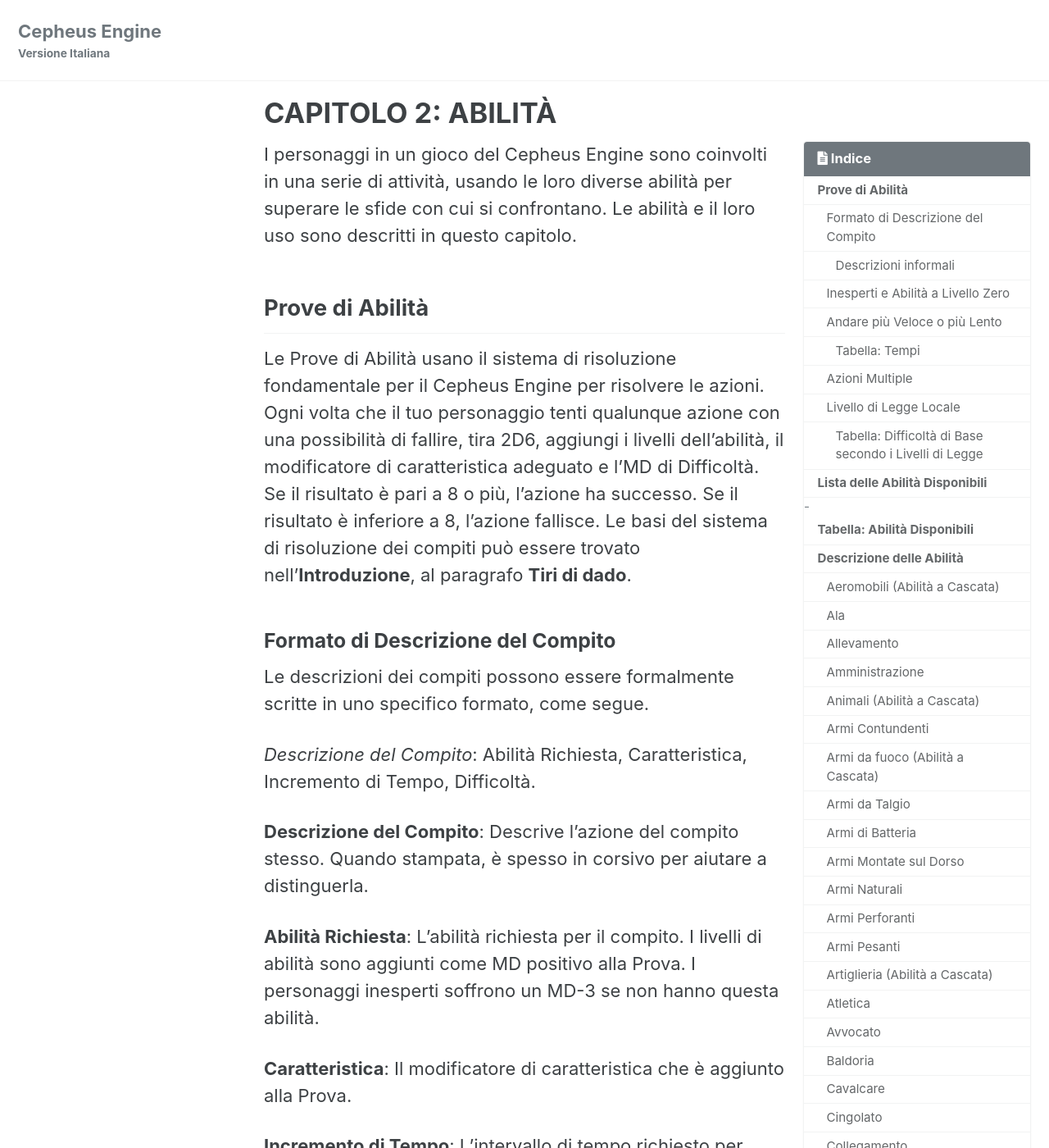
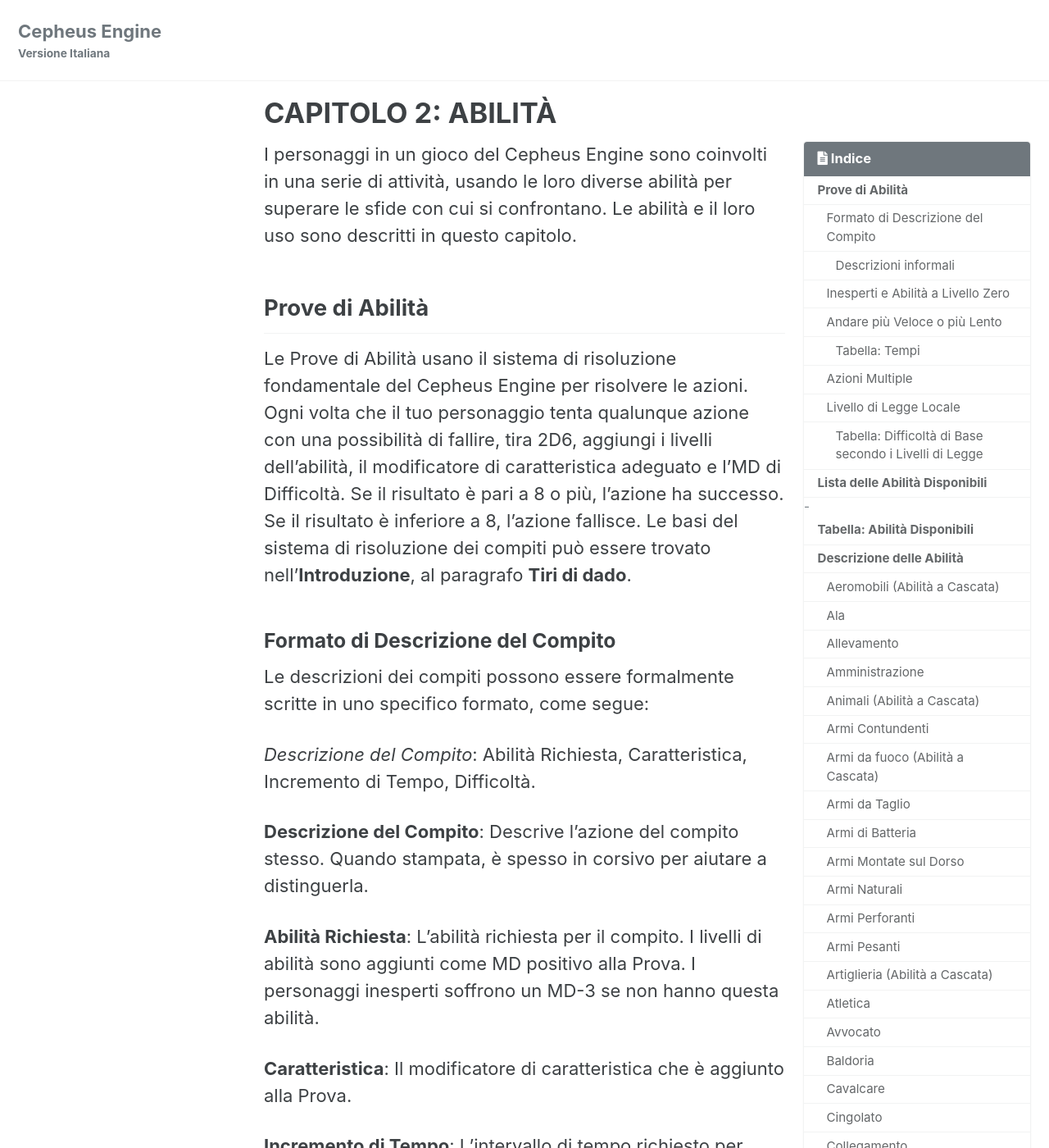
Before and after one commit to Italian-Translation-Alliance/cepheus-engine-ita.github.io, a Jekyll site: the page built from _srd/libro_primo/ch2_abilita.md, in a window 1280 px wide and 1400 px high. Shown: the whole window at 82% size. Built offline with Jekyll 4.4.1, drawn with Linux system fonts in a browser that asks for light colours; cached includes are drawn as plain includes; some of the changed text lies outside the part shown.

Commit message:
Update ch2_abilita.md

```diff
--- a/_srd/libro_primo/ch2_abilita.md
+++ b/_srd/libro_primo/ch2_abilita.md
@@ -7,18 +7,17 @@
 toc_label: Indice
 title: 'CAPITOLO 2: ABILITÀ'
 published: true
-
 ---
 
 I personaggi in un gioco del Cepheus Engine sono coinvolti in una serie di attività, usando le loro diverse abilità per superare le sfide con cui si confrontano. Le abilità e il loro uso sono descritti in questo capitolo.
 
 ## Prove di Abilità
 
-Le Prove di Abilità usano il sistema di risoluzione fondamentale per il Cepheus Engine per risolvere le azioni. Ogni volta che il tuo personaggio tenti qualunque azione con una possibilità di fallire, tira 2D6, aggiungi i livelli dell'abilità, il modificatore di caratteristica adeguato e l'MD di Difficoltà. Se il risultato è pari a 8 o più, l'azione ha successo. Se il risultato è inferiore a 8, l'azione fallisce. Le basi del sistema di risoluzione dei compiti può essere trovato nell'**Introduzione**, al paragrafo **Tiri di dado**.
+Le Prove di Abilità usano il sistema di risoluzione fondamentale del Cepheus Engine per risolvere le azioni. Ogni volta che il tuo personaggio tenta qualunque azione con una possibilità di fallire, tira 2D6, aggiungi i livelli dell'abilità, il modificatore di caratteristica adeguato e l'MD di Difficoltà. Se il risultato è pari a 8 o più, l'azione ha successo. Se il risultato è inferiore a 8, l'azione fallisce. Le basi del sistema di risoluzione dei compiti può essere trovato nell'**Introduzione**, al paragrafo **Tiri di dado**.
 
 ### Formato di Descrizione del Compito
 
-Le descrizioni dei compiti possono essere formalmente scritte in uno specifico formato, come segue.
+Le descrizioni dei compiti possono essere formalmente scritte in uno specifico formato, come segue:
 
 *Descrizione del Compito*: Abilità Richiesta, Caratteristica, Incremento di Tempo, Difficoltà.
 
@@ -32,7 +31,7 @@
 
 #### Descrizioni informali
 
-Le Prova di Abilità sono anche essere scritte informalmente con la Difficoltà seguita dall'Abilità Richiesta in tutto il testo dell'SRD. Per esempio, riparare il danno di un'astronave in mezzo a un combattimento può essere un compito di Ingegneria Molto Difficile (-4). Quando scritti in questo modo, l'Arbitro deve scegliere la caratteristica adeguata a modificare quella prova di abilità, oltre che l'incremento di tempo richiesto, se non è immediatamente deducibile dal contesto.
+Le Prova di Abilità sono anche essere scritte informalmente con la Difficoltà seguita dall'Abilità richiesta in tutto il testo dell'SRD. Per esempio, riparare il danno di un'astronave in mezzo a un combattimento può essere un compito di Ingegneria Molto Difficile (-4). Quando scritti in questo modo, l'Arbitro deve scegliere la caratteristica adeguata a modificare quella prova di abilità, oltre che l'incremento di tempo richiesto, se non è immediatamente deducibile dal contesto.
 
 ### Inesperti e Abilità a Livello Zero
 
@@ -192,7 +191,7 @@
 Pistole a Energia, Fucile a Energia, Doppietta, Pistola a proiettili,
 Fucile a proiettili.
 
-### Armi da Talgio
+### Armi da Taglio
 
 Il personaggio è esperto nell’uso di armi da taglio, come spade e asce,
 nel combattimento corpo a corpo.
```
Also changed, not shown: other parts of _srd/libro_primo/ch2_abilita.md (+5 -5 lines).
